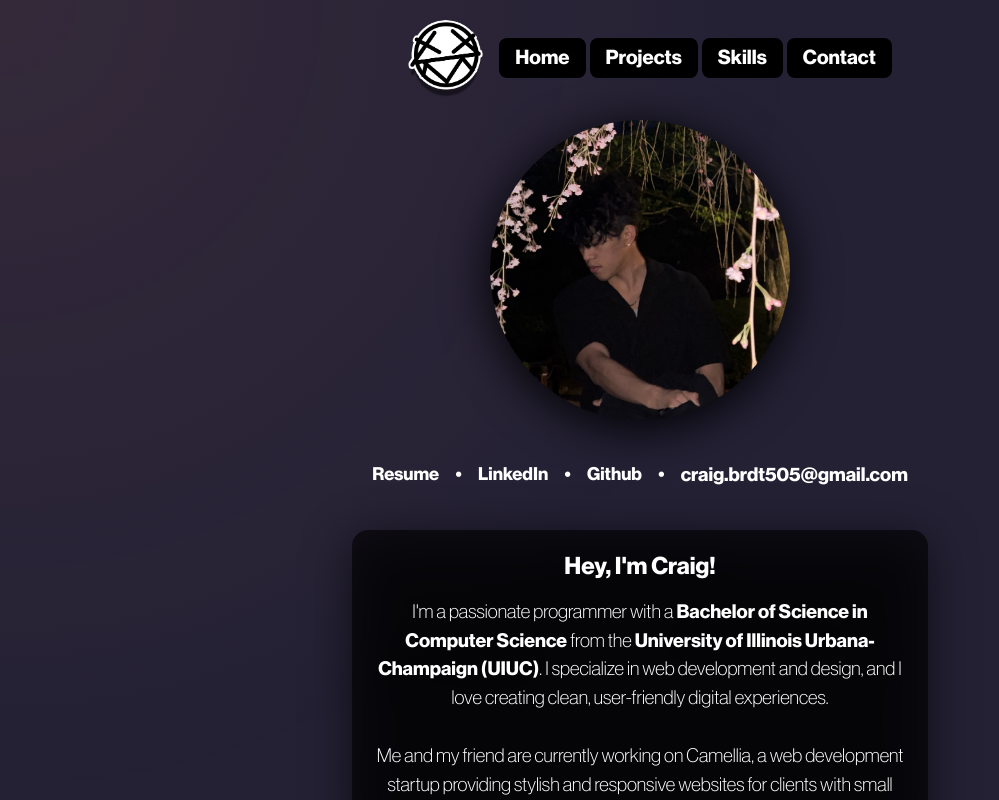
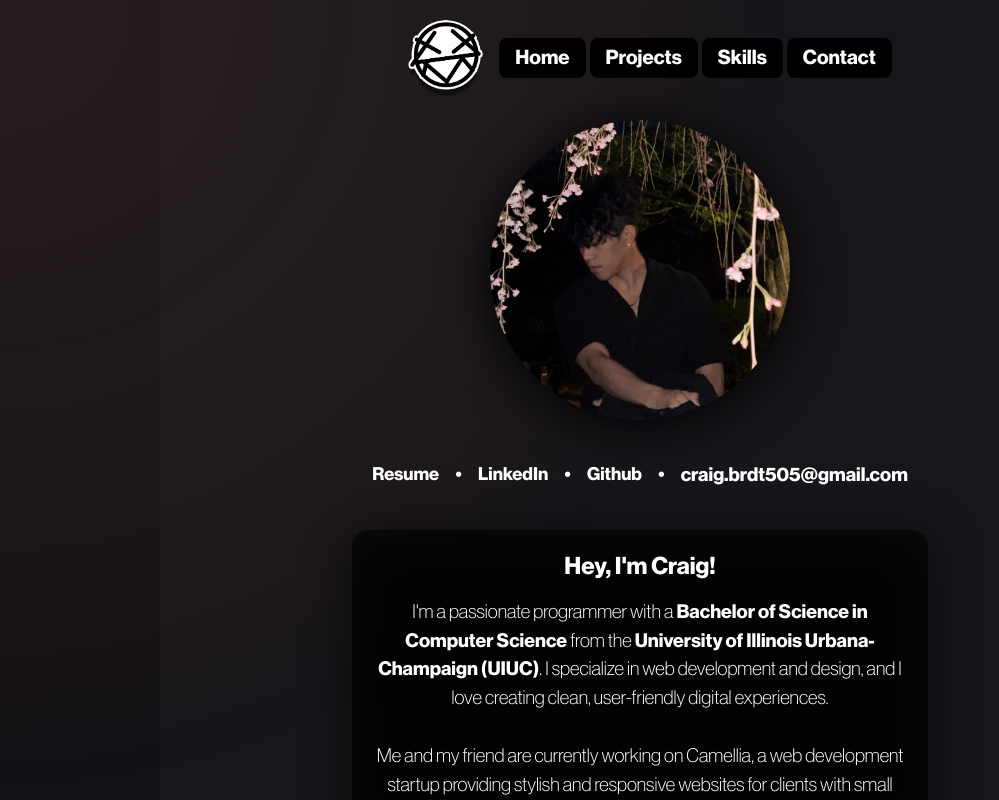
Before and after one commit to craigsterr/craigsite, a Next.js app: page / in a window 1280 px wide. Shown: the top 800 px of the page, without its empty margins (0-999 px from the left). Built offline with nearby package versions, Linux system fonts and the light colour scheme.

Commit message:
added rectangle to bg

```diff
--- a/app/globals.css
+++ b/app/globals.css
@@ -97,7 +97,7 @@ html {
 }
 
 body {
-  background-color: rgb(36, 33, 53);
+  background-color: rgb(20, 18, 22);
   font-family: "Neue Haas Grotesk Display", sans-serif;
 }
 
--- a/app/page.tsx
+++ b/app/page.tsx
@@ -90,7 +90,9 @@ export default function Home() {
         }}
         aria-hidden="true"
       />
+
       <main className="flex flex-col items-center space-y-10 text-white relative z-10">
+        <div className="mx-auto fixed w-3/4 bg-white h-full opacity-2" />
         <div className="m-15"></div>
         <div>
           <Image
```
